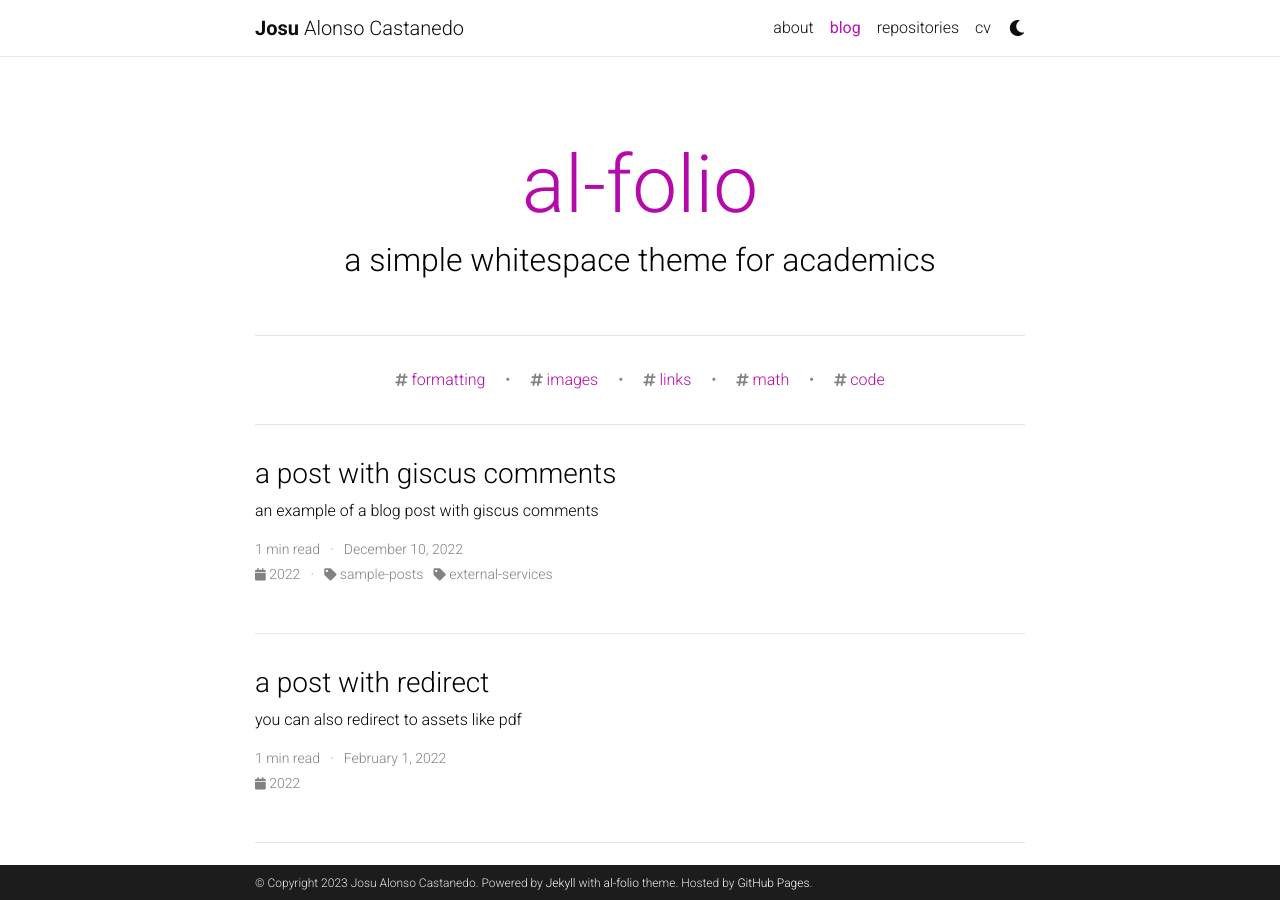
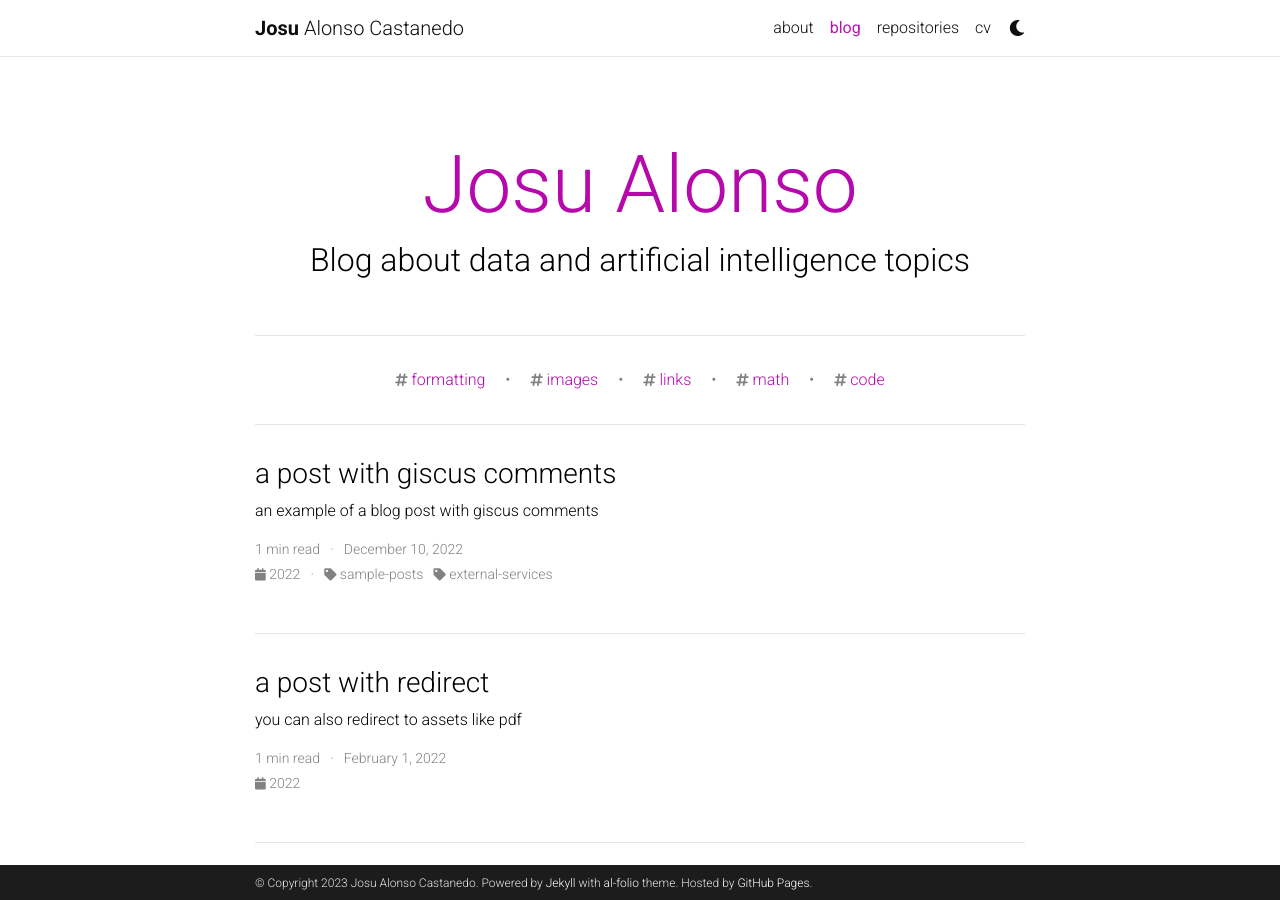
Before and after one commit to josumsc/josumsc.github.io, a Jekyll site: the page built from blog/index.html, in a window 1280 px wide and 900 px high. Built offline with Jekyll 4.4.1, drawn with Linux system fonts in a browser that asks for light colours; the list of posts is cut into pages by our own code; comment, search, counter and statistics services are not loaded; a style sheet for code colours, icons or effects is not loaded.

Commit message:
changing blog title

```diff
--- a/_config.yml
+++ b/_config.yml
@@ -8,7 +8,7 @@ middle_name:
 last_name: Alonso Castanedo
 email: josu93alonso@gmail.com
 description: > # the ">" symbol means to ignore newlines until "footer_text:"
-  A simple, whitespace theme for academics. Based on [*folio](https://github.com/bogoli/-folio) design.
+  Personal blog about data and artificial intelligence topics.
 footer_text: >
   Powered by <a href="https://jekyllrb.com/" target="_blank">Jekyll</a> with <a href="https://github.com/alshedivat/al-folio">al-folio</a> theme.
   Hosted by <a href="https://pages.github.com/" target="_blank">GitHub Pages</a>.
@@ -113,9 +113,9 @@ bing_site_verification:  # out your bing-site-verification ID (Bing Webmaster)
 # Blog
 # -----------------------------------------------------------------------------
 
-blog_name: al-folio # blog_name will be displayed in your blog page
+blog_name: Josu Alonso # blog_name will be displayed in your blog page
 blog_nav_title: blog # your blog must have a title for it to be displayed in the nav bar
-blog_description: a simple whitespace theme for academics
+blog_description: Blog about data and artificial intelligence topics # blog description will be displayed in your blog page
 permalink: /blog/:year/:title/
 
 # Pagination
```
Also changed, not shown: _pages/about.md (+4 -4 lines), 2 other files.
